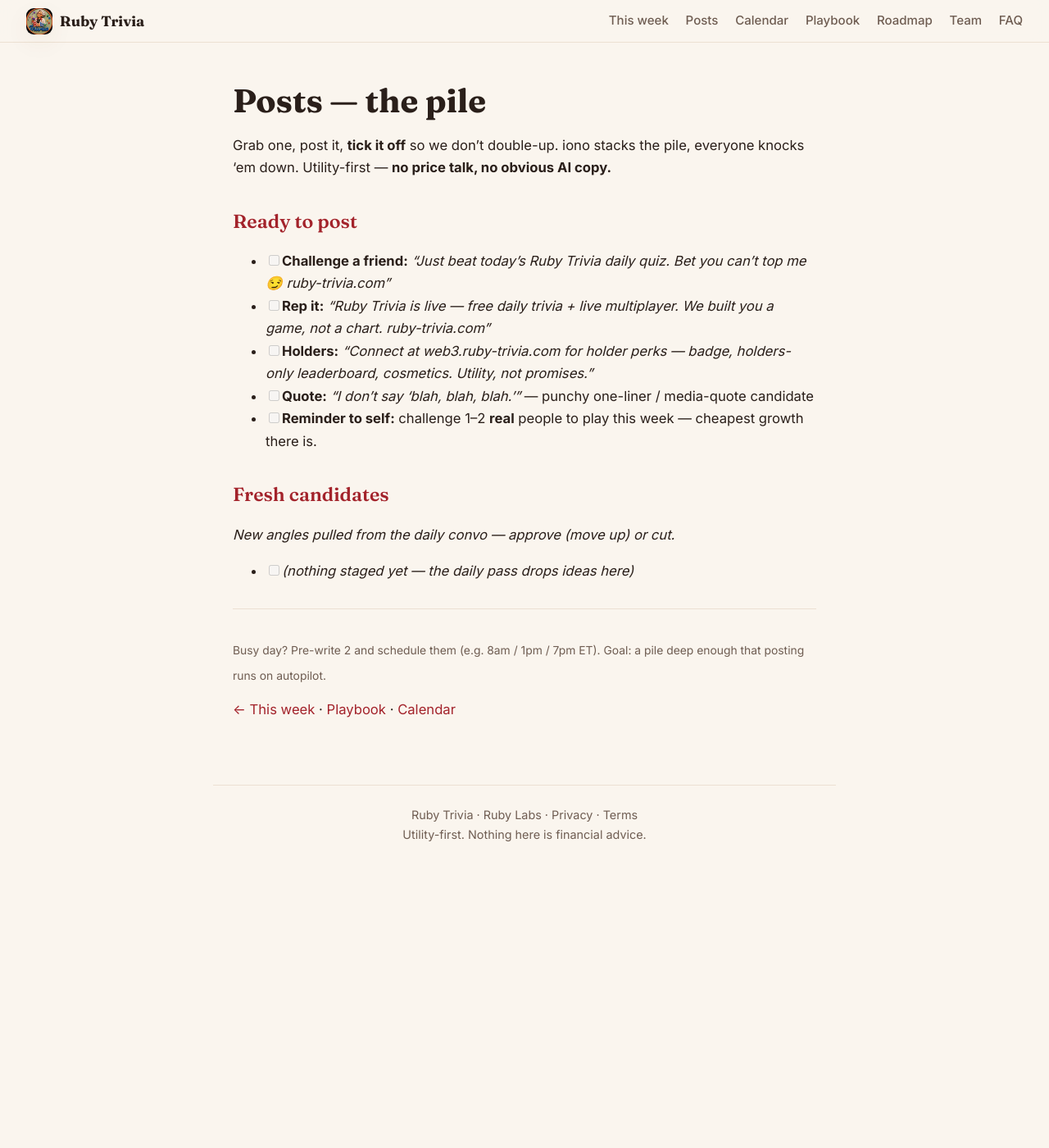
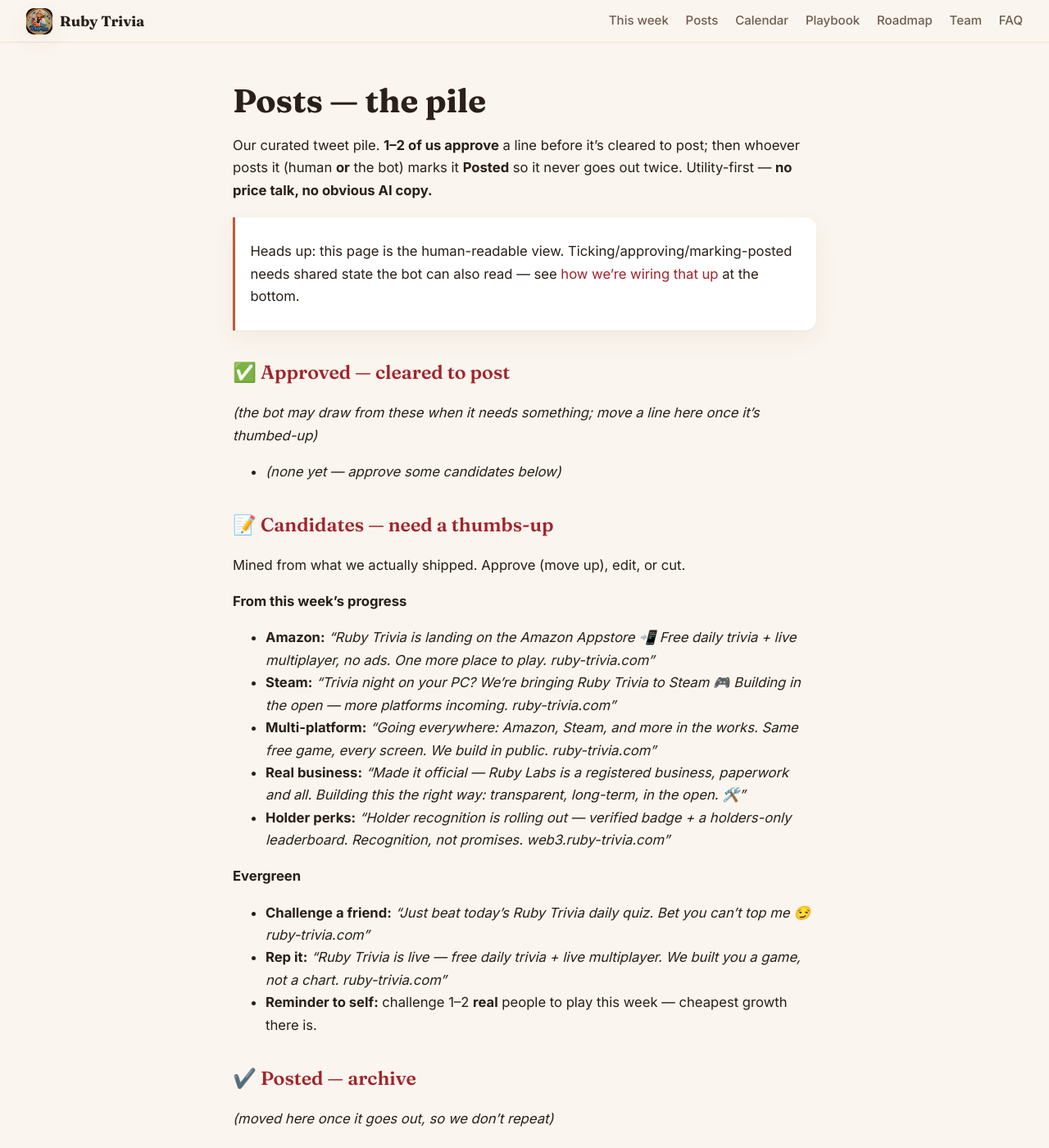
Before and after one commit to ruby-high/ruby-trivia-handbook, a Jekyll site: the page built from posts.md, in a window 1280 px wide and 1400 px high. Shown: the whole window at 82% size. Built offline with Jekyll 4.4.1, drawn with Linux system fonts in a browser that asks for light colours; some of the changed text lies outside the part shown.

Commit message:
Posts: drop test line, seed real milestone candidates, honest status states
Remove the "blah blah blah" test line. Seed the pile from this week's actual
progress (Amazon, Steam, multi-platform, registered business, holder perks).
Replace non-functional checkboxes with Approved/Candidates/Posted sections
until a real shared queue exists.

Co-Authored-By: Claude Opus 4.8 <noreply@anthropic.com>

```diff
--- a/posts.md
+++ b/posts.md
@@ -1,23 +1,44 @@
 ---
-title: Posts — grab &amp; go
+title: Posts — the pile
 ---
 
 # Posts — the pile
 
-Grab one, post it, **tick it off** so we don't double-up. iono stacks the pile, everyone knocks 'em down. Utility-first — **no price talk, no obvious AI copy.**
+Our curated tweet pile. **1–2 of us approve** a line before it's cleared to post; then whoever
+posts it (human **or** the bot) marks it **Posted** so it never goes out twice. Utility-first —
+**no price talk, no obvious AI copy.**
 
-## Ready to post
-- [ ] **Challenge a friend:** *"Just beat today's Ruby Trivia daily quiz. Bet you can't top me 😏 ruby-trivia.com"*
-- [ ] **Rep it:** *"Ruby Trivia is live — free daily trivia + live multiplayer. We built you a game, not a chart. ruby-trivia.com"*
-- [ ] **Holders:** *"Connect at web3.ruby-trivia.com for holder perks — badge, holders-only leaderboard, cosmetics. Utility, not promises."*
-- [ ] **Quote:** *"I don't say 'blah, blah, blah.'"* — punchy one-liner / media-quote candidate
-- [ ] **Reminder to self:** challenge 1–2 **real** people to play this week — cheapest growth there is.
+> Heads up: this page is the human-readable view. Ticking/approving/marking-posted needs shared
+> state the bot can also read — see [how we're wiring that up](#making-it-real) at the bottom.
 
-## Fresh candidates
-*New angles pulled from the daily convo — approve (move up) or cut.*
-- [ ] *(nothing staged yet — the daily pass drops ideas here)*
+## ✅ Approved — cleared to post
+*(the bot may draw from these when it needs something; move a line here once it's thumbed-up)*
+- *(none yet — approve some candidates below)*
+
+## 📝 Candidates — need a thumbs-up
+Mined from what we actually shipped. Approve (move up), edit, or cut.
+
+**From this week's progress**
+- **Amazon:** *"Ruby Trivia is landing on the Amazon Appstore 📲 Free daily trivia + live multiplayer, no ads. One more place to play. ruby-trivia.com"*
+- **Steam:** *"Trivia night on your PC? We're bringing Ruby Trivia to Steam 🎮 Building in the open — more platforms incoming. ruby-trivia.com"*
+- **Multi-platform:** *"Going everywhere: Amazon, Steam, and more in the works. Same free game, every screen. We build in public. ruby-trivia.com"*
+- **Real business:** *"Made it official — Ruby Labs is a registered business, paperwork and all. Building this the right way: transparent, long-term, in the open. 🛠️"*
+- **Holder perks:** *"Holder recognition is rolling out — verified badge + a holders-only leaderboard. Recognition, not promises. web3.ruby-trivia.com"*
+
+**Evergreen**
+- **Challenge a friend:** *"Just beat today's Ruby Trivia daily quiz. Bet you can't top me 😏 ruby-trivia.com"*
+- **Rep it:** *"Ruby Trivia is live — free daily trivia + live multiplayer. We built you a game, not a chart. ruby-trivia.com"*
+- **Reminder to self:** challenge 1–2 **real** people to play this week — cheapest growth there is.
+
+## ✔️ Posted — archive
+*(moved here once it goes out, so we don't repeat)*
+- *(nothing yet)*
 
 ---
-<sub>Busy day? Pre-write 2 and schedule them (e.g. 8am / 1pm / 7pm ET). Goal: a pile deep enough that posting runs on autopilot.</sub>
+
+## Making it real
+Checkboxes on a static site can't be approved or checked off, and the X bot can't read them. To get
+**human approval + bot draw + no-repeats**, the pile needs to live in shared state both sides can
+read/write. That's a small piece of infra — see the note in chat for the options.
 
 [← This week](plan) · [Playbook](playbook) · [Calendar](calendar)
```
